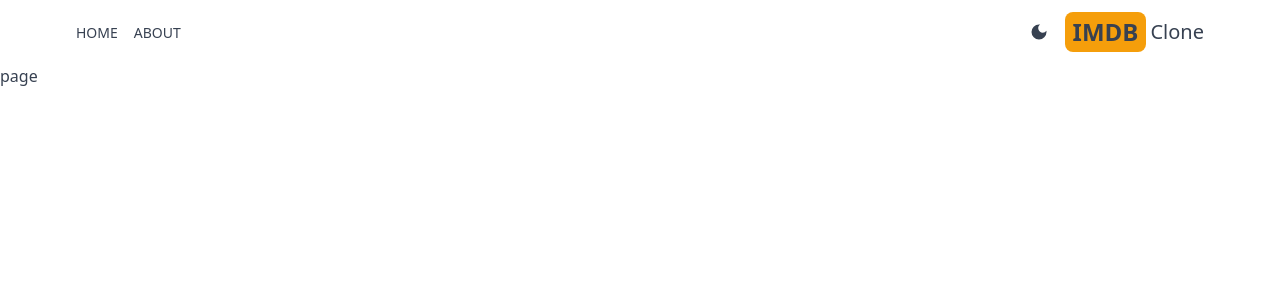
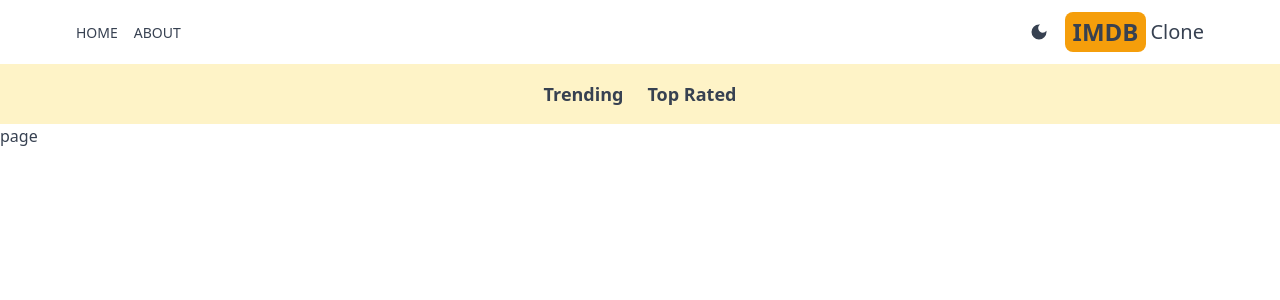
Before and after one commit to AndreasL7/imdb-next, a Next.js app: page / in a window 1280 px wide. Shown: the top 300 px of the page. Built offline with nearby package versions, Linux system fonts and the light colour scheme.

Commit message:
create the navbar component

```diff
--- a/src/app/layout.tsx
+++ b/src/app/layout.tsx
@@ -2,7 +2,8 @@
 import localFont from "next/font/local";
 import "./globals.css";
 import Header from "@/components/Header";
-import Providers from "./Providers";
+import Providers from "@/app/Providers";
+import Navbar from "@/components/Navbar";
 
 const geistSans = localFont({
   src: "./fonts/GeistVF.woff",
@@ -32,6 +33,7 @@
       >
         <Providers>
           <Header />
+          <Navbar />
           {children}
         </Providers>
       </body>
--- /dev/null
+++ b/src/components/Navbar.tsx
@@ -0,0 +1,13 @@
+import React from "react";
+import NavbarItem from "./NavbarItem";
+
+const Navbar = () => {
+  return (
+    <div className="flex dark:bg-gray-600 bg-amber-100 p-4 lg:text-lg justify-center gap-6">
+      <NavbarItem title="Trending" param="fetchTrending" />
+      <NavbarItem title="Top Rated" param="fetchTopRated" />
+    </div>
+  );
+};
+
+export default Navbar;
--- /dev/null
+++ b/src/components/NavbarItem.tsx
@@ -0,0 +1,31 @@
+"use client";
+
+import React from "react";
+import Link from "next/link";
+import { useSearchParams } from "next/navigation";
+
+interface NavBarItemProps {
+  title: string;
+  param: string;
+}
+
+const NavbarItem = ({ title, param }: NavBarItemProps) => {
+  const searchParams = useSearchParams();
+  const genre = searchParams.get("genre");
+  return (
+    <div>
+      <Link
+        className={`hover:text-amber-600 font-semibold ${
+          genre === param
+            ? "underline underline-offset-8 decoration-4 decoration-amber-500 rounded-lg"
+            : ""
+        }`}
+        href={`/?genre=${param}`}
+      >
+        {title}
+      </Link>
+    </div>
+  );
+};
+
+export default NavbarItem;
```
